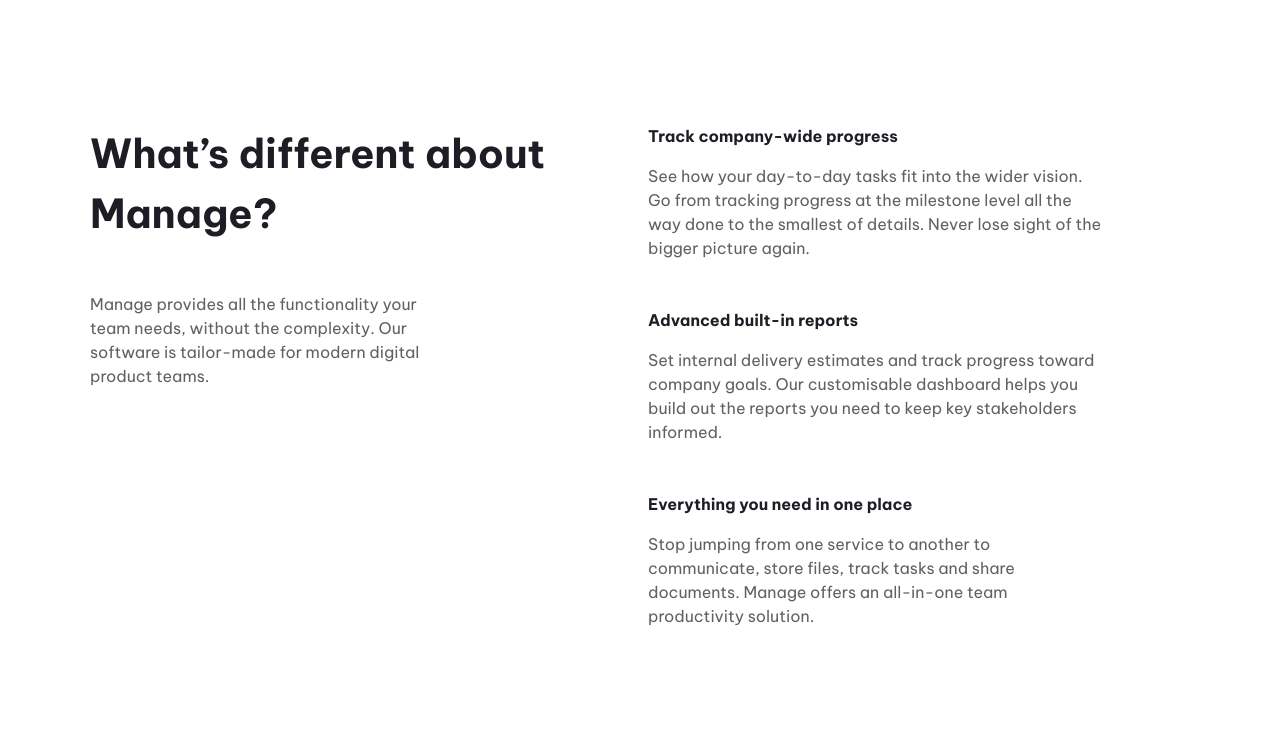
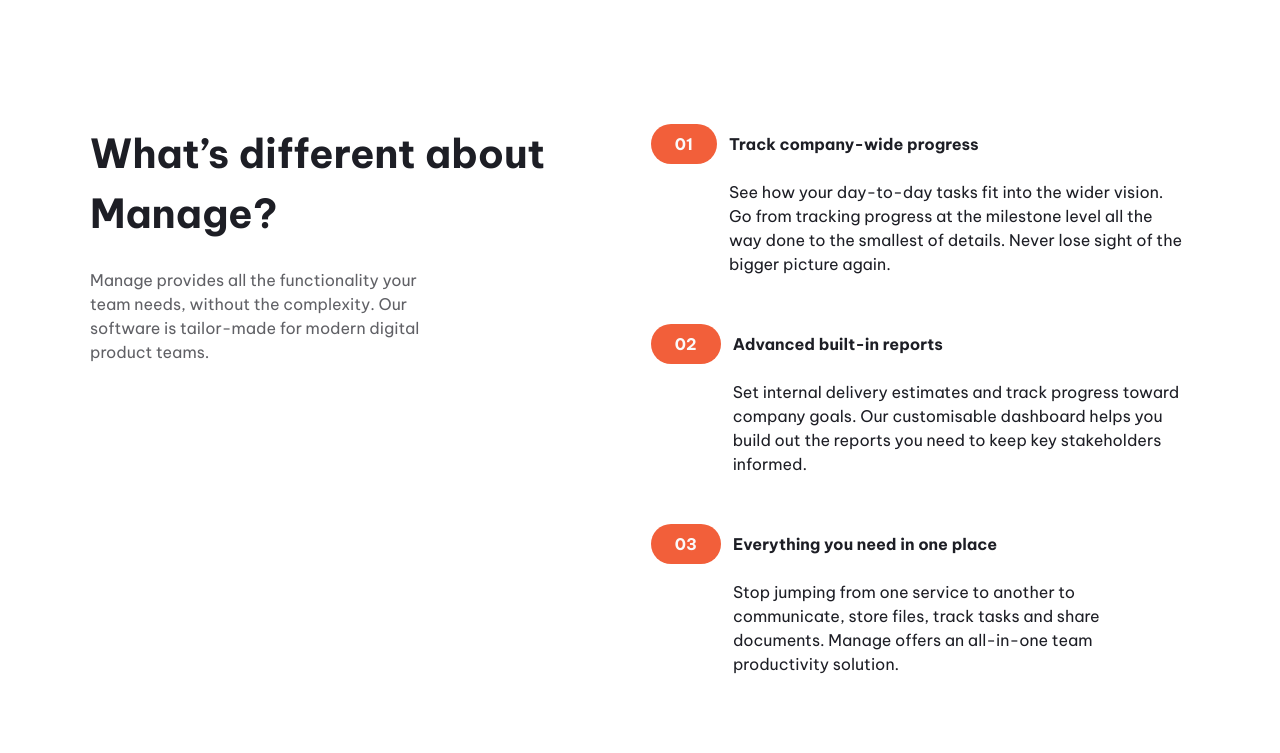
Before and after one commit to YpzarJohn24/FrontendMentor-Manage-Landing-Page, a website built with Vite: page index.html in a window 1280 px wide. Shown: the part 700-1453 px from the top of the page. Built offline with nearby package versions, Linux system fonts and the light colour scheme.

Commit message:
Styling numbered list

```diff
--- a/index.html
+++ b/index.html
@@ -86,7 +86,10 @@
       <section class="padding-block-900">
         <div class="container">
           <div class="col">
-            <div class="flow">
+            <div
+              class="flow text-center-sm-only margin-bottom-700"
+              style="--flow-spacer: 1.5rem"
+            >
               <h2 class="fs-secondary-heading fw-bold">
                 What’s different about Manage?
               </h2>
@@ -99,8 +102,10 @@
             <ul class="numbered-items | flow" role="list">
               <li>
                 <div class="flow" style="--flow-spacer: 1em">
-                  <h3 class="fs-600 fw-bold">Track company-wide progress</h3>
-                  <p data-width="wide">
+                  <h3 class="numbered-items__title | fs-600 fw-bold">
+                    Track company-wide progress
+                  </h3>
+                  <p class="numbered-items__body" data-width="wide">
                     See how your day-to-day tasks fit into the wider vision. Go
                     from tracking progress at the milestone level all the way
                     done to the smallest of details. Never lose sight of the
@@ -111,8 +116,10 @@
 
               <li>
                 <div class="flow" style="--flow-spacer: 1em">
-                  <h3 class="fs-600 fw-bold">Advanced built-in reports</h3>
-                  <p data-width="wide">
+                  <h3 class="numbered-items__title | fs-600 fw-bold">
+                    Advanced built-in reports
+                  </h3>
+                  <p class="numbered-items__body" data-width="wide">
                     Set internal delivery estimates and track progress toward
                     company goals. Our customisable dashboard helps you build
                     out the reports you need to keep key stakeholders informed.
@@ -122,10 +129,10 @@
 
               <li>
                 <div class="flow" style="--flow-spacer: 1em">
-                  <h3 class="fs-600 fw-bold">
+                  <h3 class="numbered-items__title | fs-600 fw-bold">
                     Everything you need in one place
                   </h3>
-                  <p data-width="wide">
+                  <p class="numbered-items__body" data-width="wide">
                     Stop jumping from one service to another to communicate,
                     store files, track tasks and share documents. Manage offers
                     an all-in-one team productivity solution.
--- a/style.css
+++ b/style.css
@@ -390,6 +390,74 @@ input:where([type="text"], [type="email"]) {
   opacity: 0.1;
 }
 
+/* numbered items */
+
+.numbered-items {
+  counter-reset: count;
+  width: fit-content;
+  margin-inline: auto;
+}
+
+.numbered-items li {
+  counter-increment: count;
+}
+
+.numbered-items div {
+  display: grid;
+  position: relative;
+  grid-template-columns: min-content 1fr;
+  align-items: center;
+  column-gap: var(--size-300);
+}
+
+.numbered-items__title {
+  grid-row: 1 / 2;
+  grid-column: 2 / 3;
+  line-height: 1;
+}
+
+.numbered-items__body {
+  grid-column: 1 / -1;
+}
+
+@media (min-width: 30em) {
+  .numbered-items__body {
+    grid-column: 2 / -1;
+  }
+}
+
+.numbered-items div::before,
+.numbered-items div::after {
+  height: 40px;
+}
+
+.numbered-items div::before {
+  content: "0" counter(count);
+  display: flex;
+  align-items: center;
+  background-color: var(--clr-accent-400);
+  color: var(--clr-neutral-100);
+  padding: 0 var(--size-500);
+  font-weight: var(--fw-bold);
+  grid-row: 1 / 2;
+  grid-column: 1 / 2;
+  border-radius: 100vw;
+}
+
+@media (max-width: 30em) {
+  .numbered-items div::after {
+    --bg: var(--clr-accent-100);
+    content: "";
+    display: block;
+    grid-column: 1 / -1;
+    grid-row: 1 / 2;
+    border-radius: 100vw 0 0 100vw;
+    box-shadow: 5em 0 0 var(--bg);
+    z-index: -1;
+    background: var(--bg);
+  }
+}
+
 /* Utility classes */
 
 .visually-hidden {
@@ -436,6 +504,23 @@ input:where([type="text"], [type="email"]) {
 
 :where(.flow :not(:first-child)) {
   margin-top: var(--flow-spacer, 3em);
+}
+
+.text-center {
+  text-align: center;
+}
+
+.text-center p {
+  margin-inline: auto;
+}
+
+@media (max-width: 50em) {
+  .text-center-sm-only {
+    text-align: center;
+  }
+  .text-center-sm-only p {
+    margin-inline: auto;
+  }
 }
 
 .text-primary-400 {
@@ -520,6 +605,10 @@ input:where([type="text"], [type="email"]) {
   padding-block: var(--size-900);
 }
 
+.margin-bottom-700 {
+  margin-block-end: var(--size-700);
+}
+
 .display-sm-none {
   display: none;
 }
```
